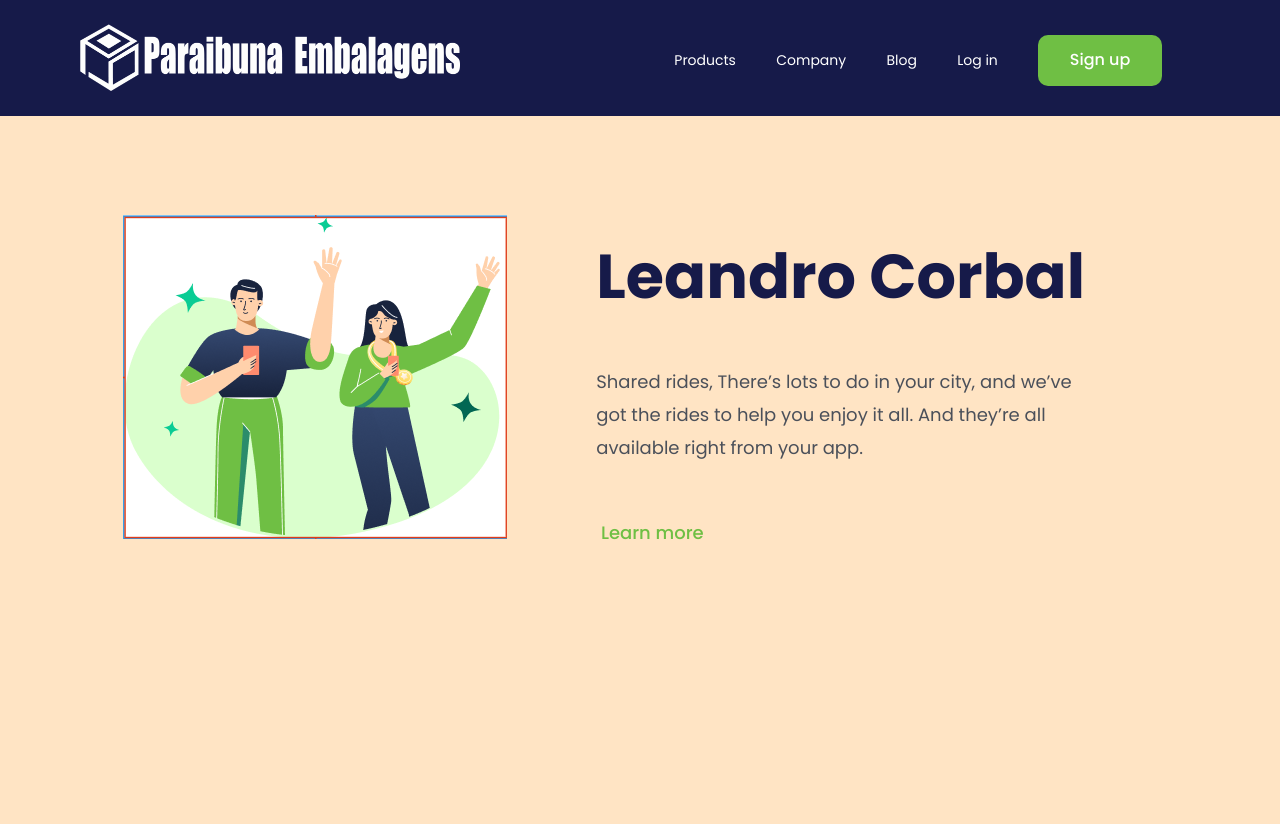
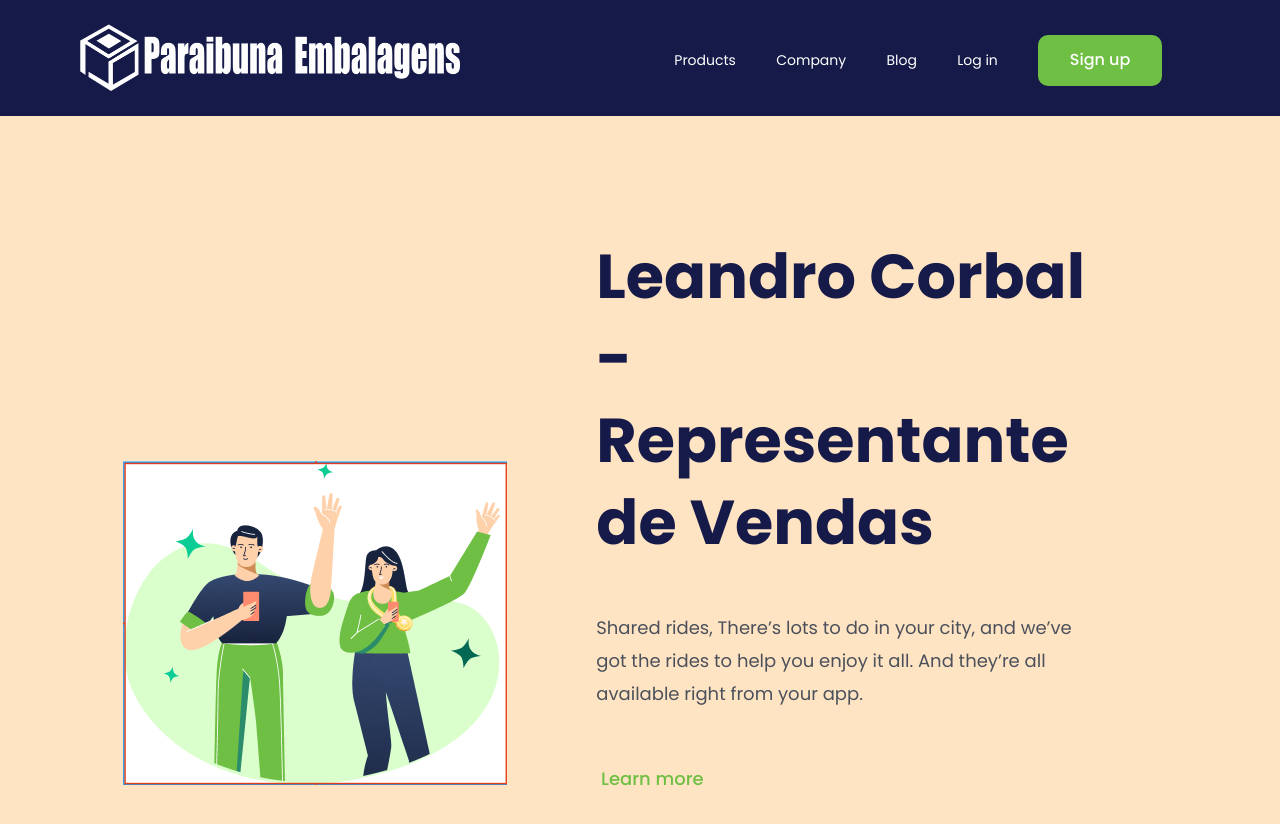
Before and after one commit to filpicoli/comit-do-zero, a plain HTML site: page index.html in a window 1280 px wide. Drawn offline with Linux system fonts and the light colour scheme.

Commit message:
Aleração no título da página

```diff
--- a/index.html
+++ b/index.html
@@ -7,7 +7,7 @@
     <link rel="preconnect" href="https://fonts.gstatic.com" crossorigin>
     <link href="https://fonts.googleapis.com/css2?family=Poppins:ital,wght@0,100;0,200;0,300;0,400;0,500;0,600;0,700;0,800;0,900;1,100;1,200;1,300;1,400;1,500;1,600;1,700;1,800;1,900&display=swap" rel="stylesheet">
     <link rel="stylesheet" href="style.css">
-    <title>Desafio branch develop</title>
+    <title>Leandro Corbal - Vendas</title>
 </head>
 <body>
 <header>
@@ -21,7 +21,7 @@
     <main>
      <img src="./assets/principal.png" alt="logo-principal">
     <section>
-        <h1>Leandro Corbal</h1>
+        <h1>Leandro Corbal - Representante de Vendas</h1>
         <p>Shared rides, There’s lots to do in your city, and we’ve got the rides to help you enjoy it all. And they’re all available right from your app.</p>
         <button class="button-abaixo">Learn more</button>
     </section>
```
